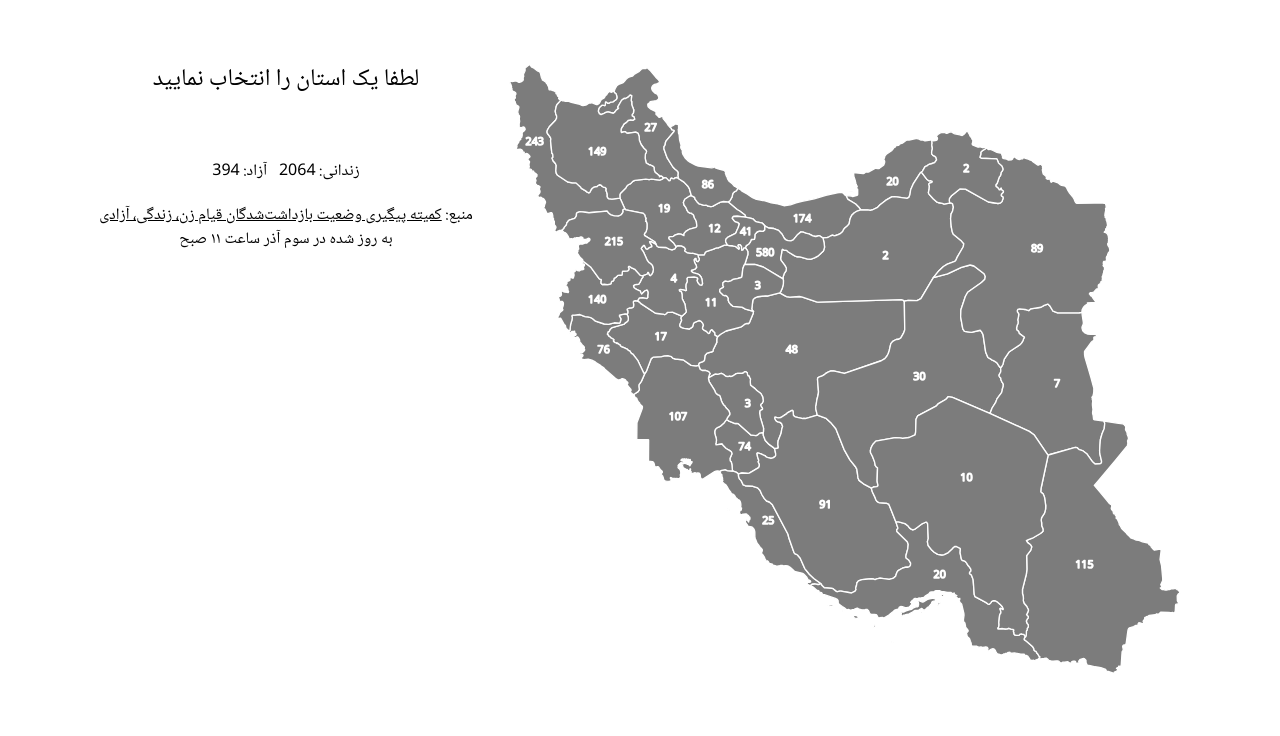
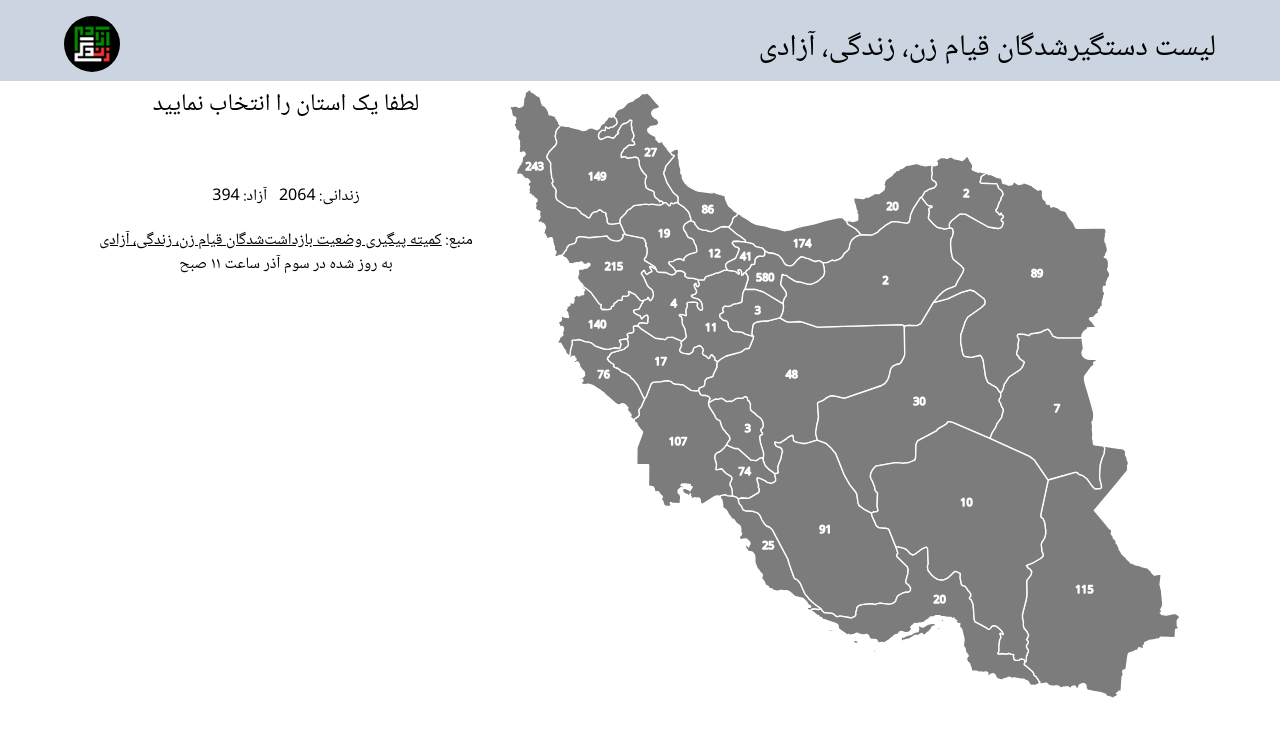
Before and after one commit to iheidari/free-mahsa, a Next.js app: page /map in a window 1280 px wide. Shown: the top 736 px of the page. Built offline with nearby package versions, Linux system fonts and the light colour scheme.

Commit message:
header for map page

```diff
--- a/pages/index.tsx
+++ b/pages/index.tsx
@@ -24,7 +24,7 @@ const Home: NextPage = ({ rawData }: HomeProps) => {
       <main
         className={`min-h-screen py-16 px-8 flex flex-1 flex-col justify-center items-center`}
       >
-        <div className="mb-10 flex flex-col justify-around w-3/4 sm:flex-row gap-4">
+        <div className="mb-16 flex flex-col justify-around w-3/4 sm:flex-row gap-4">
           <Image
             className="rounded-50p"
             alt="زن زندگی آزادی"
@@ -50,7 +50,9 @@ const Home: NextPage = ({ rawData }: HomeProps) => {
             </Link>
           </div>
         </div>
-        <div className="mb-20 text-center">
+
+        <Cards rawData={rawData} />
+        <div className="mt-20 text-center">
           میتوانید اطلاعات دیگر افراد کشته و یا دستگیر شده را از طریق این{" "}
           <a
             className="underline text-green-700"
@@ -60,7 +62,6 @@ const Home: NextPage = ({ rawData }: HomeProps) => {
           </a>{" "}
           به صورت ناشناس برای ما ارسال نمایید
         </div>
-        <Cards rawData={rawData} />
       </main>
     </>
   );
--- a/pages/map/index.tsx
+++ b/pages/map/index.tsx
@@ -1,3 +1,5 @@
+import Image from "next/image";
+import Link from "next/link";
 import React, { useState } from "react";
 import Cards from "../../components/Cards-Arrested";
 import Map from "../../components/Map";
@@ -19,9 +21,27 @@ const MapPage = () => {
   };
   return (
     <>
-      <main
-        className={`min-h-screen py-16 px-8 flex flex-1 flex-col justify-center items-center`}
-      >
+      <main className="min-h-screen flex flex-1 flex-col justify-center items-center">
+        <header className="flex w-full pt-4 mb-2 bg-slate-300 justify-center ">
+          <div className="flex w-full max-w-6xl flex-row justify-between  items-center">
+            <div className="text-3xl">
+              لیست دستگیرشدگان قیام زن، زندگی، آزادی
+            </div>
+            <div>
+              <Link href="/" passHref>
+                <a>
+                  <Image
+                    className="rounded-50p "
+                    alt="زن زندگی آزادی"
+                    src="/images/logo.jpg"
+                    width={56}
+                    height={56}
+                  />
+                </a>
+              </Link>
+            </div>
+          </div>
+        </header>
         <div className="flex flex-col w-full justify-center gap-9 md:flex-row">
           <div className="max-w-2xl w-full">
             <Map onClick={handleClick} />
```
